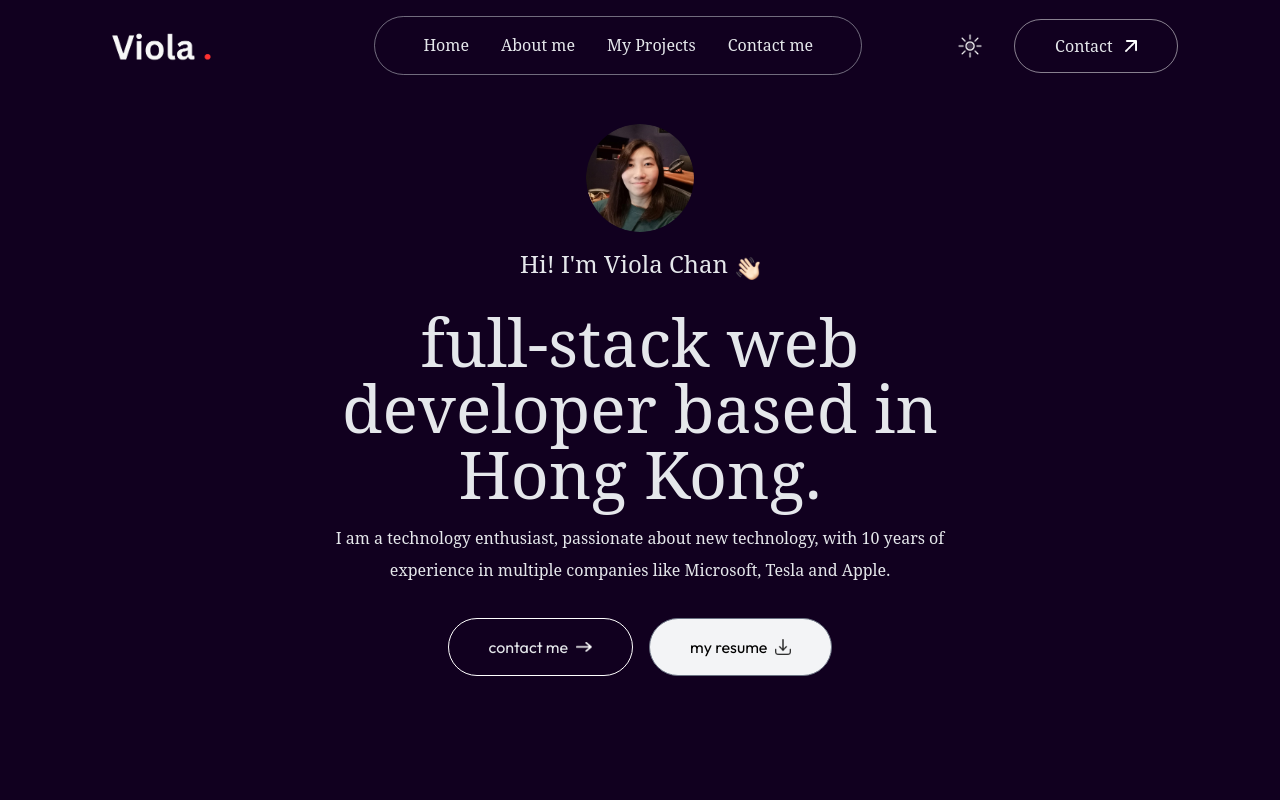
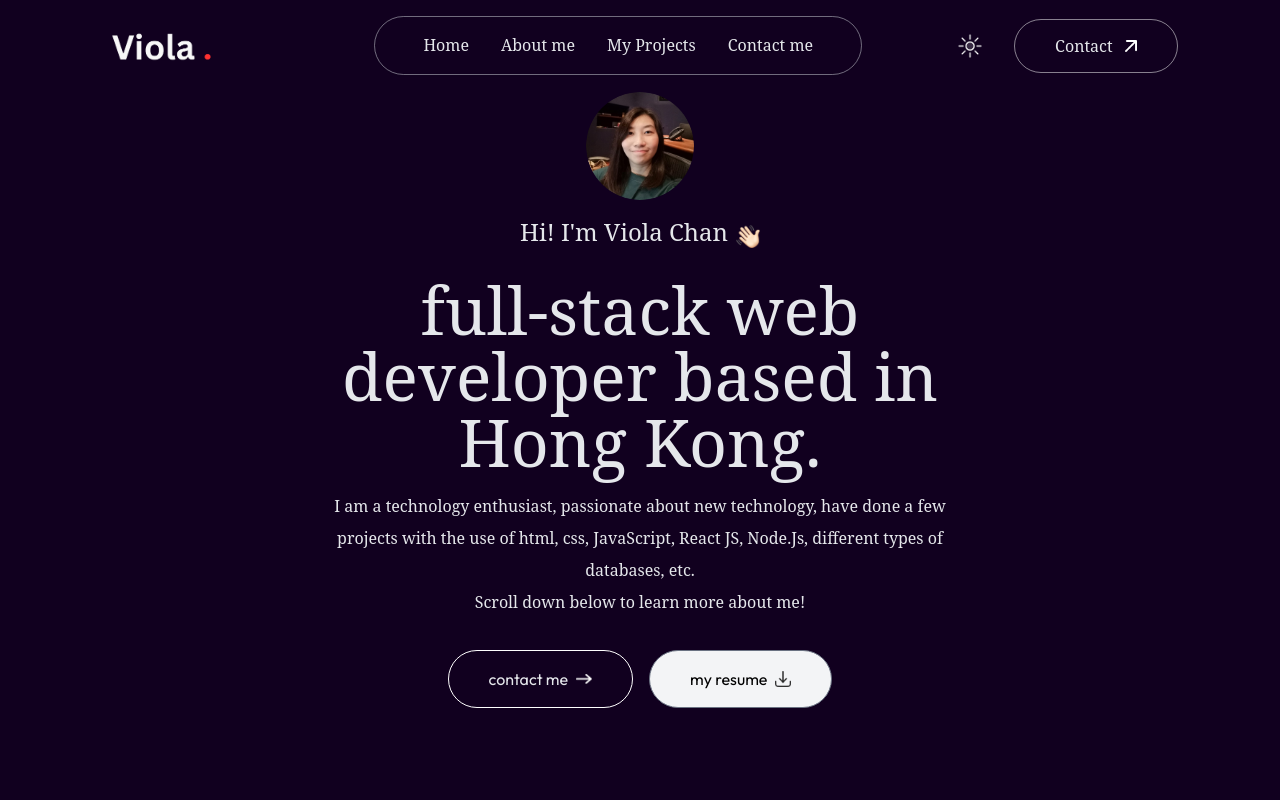
Before and after one commit to tonechoy/portfolio2, a Next.js app: page / in a window 1280 px wide. Shown: the top 800 px of the page. Built offline with nearby package versions, Linux system fonts and the light colour scheme; a web font is replaced by a local one.

Commit message:
update header paragraph

```diff
--- a/app/components/Header.jsx
+++ b/app/components/Header.jsx
@@ -34,7 +34,8 @@ const Header = () => {
         I am a frontend developer from California, USA with 10 years of experience in multiple companies like Microsoft, Tesla and Apple.
       </p> */}
       <p className='max-w-2xl mx-auto font-ovo'>
-        I am a technology enthusiast, passionate about new technology, with 10 years of experience in multiple companies like Microsoft, Tesla and Apple.
+        I am a technology enthusiast, passionate about new technology, have done a few projects with the use of html, css, JavaScript, React JS, Node.Js, different types of databases, etc. <br/>
+        Scroll down below to learn more about me!
       </p>
 
       {/* buttons */}
```
